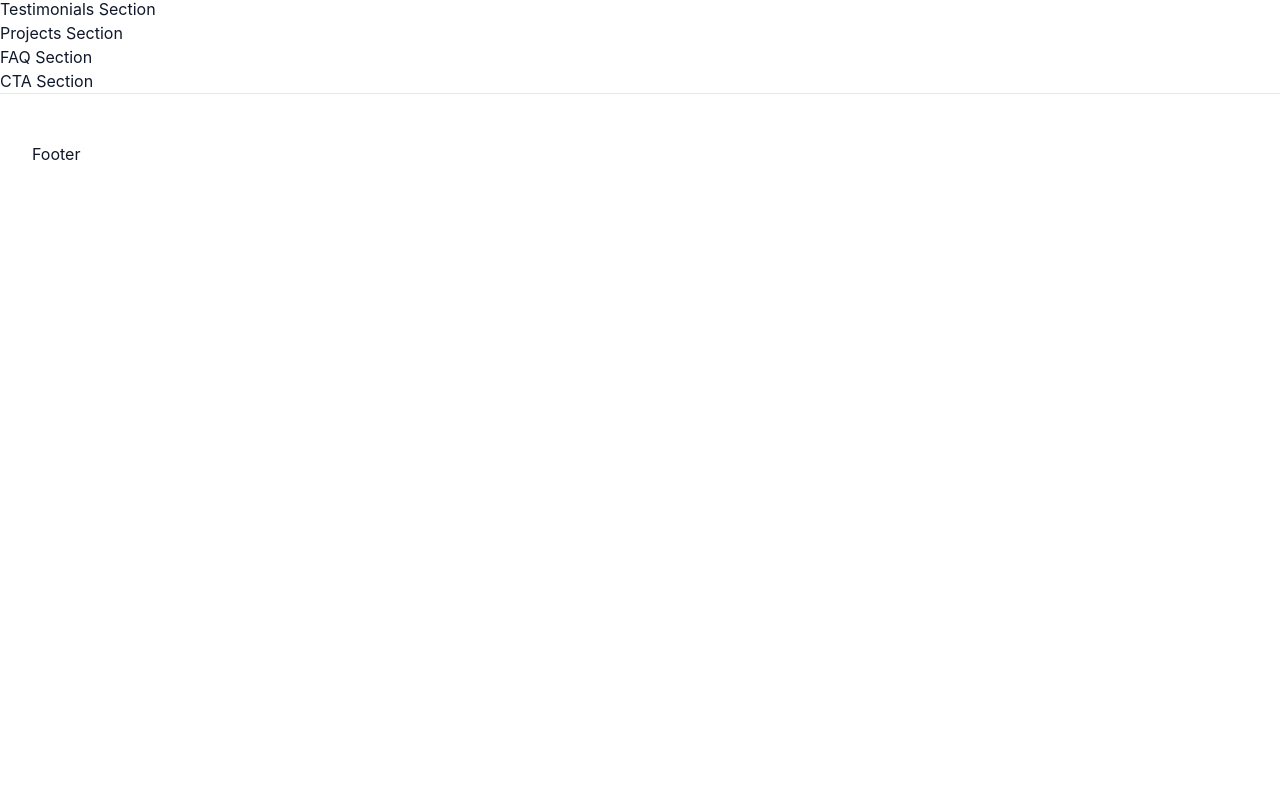
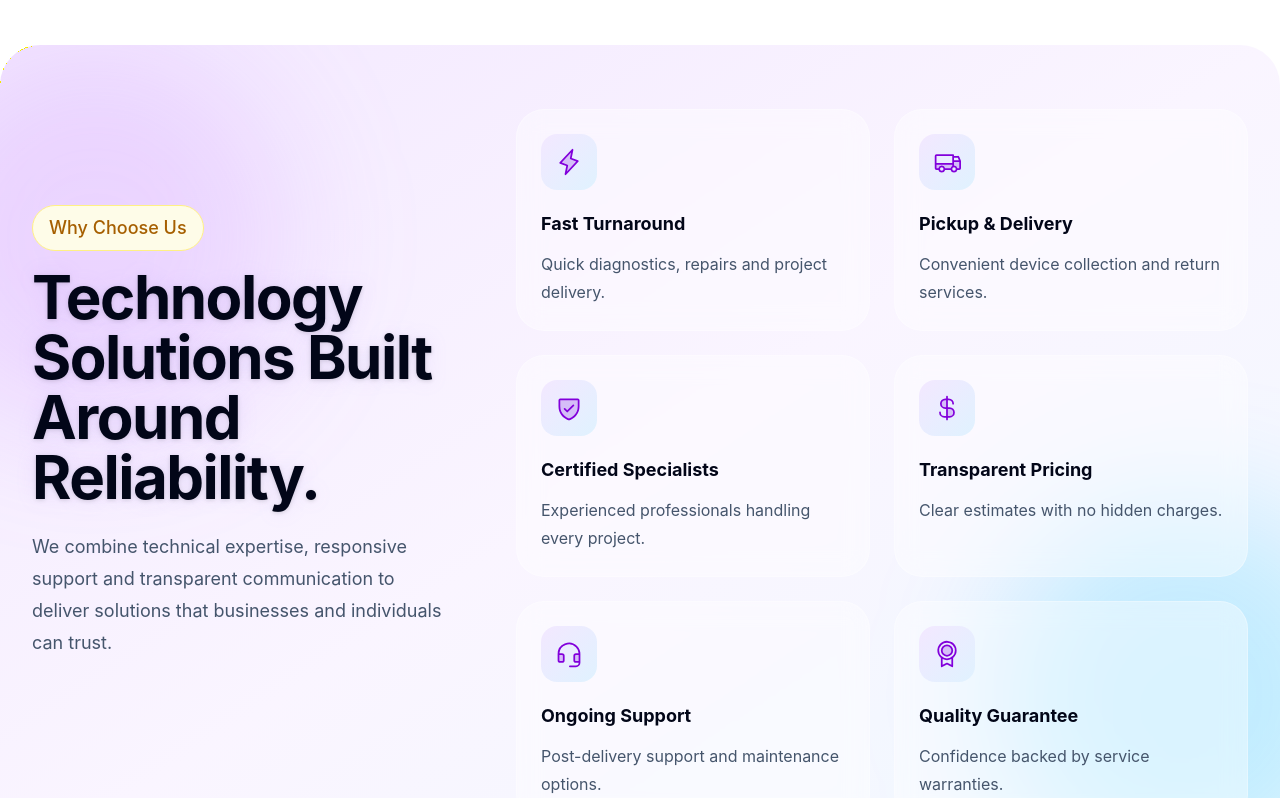
Before and after one commit to jollyp-peo/optical-ict, a Next.js app: page / in a window 1280 px wide. Shown: the part 3556-4354 px from the top of the page. Before the commit the page ends 3770 px from the top, so only its background shows below. Built offline with nearby package versions, Linux system fonts and the light colour scheme; no server answers.

Commit message:
Why to choose us ection

```diff
--- a/src/data/home.js
+++ b/src/data/home.js
@@ -54,11 +54,9 @@ export const servicesPreview = [
   {
     id: "laptop-repair",
     title: "Laptop Repair",
-    shortDescription:
-      "Diagnostics, upgrades and hardware repairs.",
+    shortDescription: "Diagnostics, upgrades and hardware repairs.",
 
-    image:
-      "/images/services/laptop-repair.webp",
+    image: "/images/services/laptop-repair.webp",
 
     description:
       "Professional diagnostics, motherboard repairs, SSD upgrades, RAM upgrades, cooling system maintenance and complete laptop restoration services.",
@@ -76,10 +74,8 @@ export const servicesPreview = [
   {
     id: "mobile-repair",
     title: "Mobile Repair",
-    shortDescription:
-      "Screen, battery and board repairs.",
-    image:
-      "/images/services/mobile-phone-repair.webp",
+    shortDescription: "Screen, battery and board repairs.",
+    image: "/images/services/mobile-phone-repair.webp",
 
     description:
       "Screen replacement, battery replacement, charging issues, water damage recovery and advanced motherboard repair services.",
@@ -97,10 +93,8 @@ export const servicesPreview = [
   {
     id: "website-development",
     title: "Website Development",
-    shortDescription:
-      "Modern websites built for growth.",
-    image:
-      "/images/services/webservice.webp",
+    shortDescription: "Modern websites built for growth.",
+    image: "/images/services/webservice.webp",
 
     description:
       "Business websites, landing pages, e-commerce platforms, Fintech and custom web applications optimized for performance and conversions.",
@@ -118,11 +112,9 @@ export const servicesPreview = [
   {
     id: "mobile-app-development",
     title: "Mobile App Development",
-    shortDescription:
-      "Cross-platform applications.",
+    shortDescription: "Cross-platform applications.",
 
-    image:
-      "/images/services/app-service.webp",
+    image: "/images/services/app-service.webp",
 
     description:
       "Modern Android and iOS applications using scalable technologies and enterprise-grade architecture.",
@@ -140,11 +132,9 @@ export const servicesPreview = [
   {
     id: "corporate-it",
     title: "Corporate IT Support",
-    shortDescription:
-      "Managed services for organizations.",
+    shortDescription: "Managed services for organizations.",
 
-    image:
-      "/images/services/corporate-it-support.webp",
+    image: "/images/services/corporate-it-support.webp",
 
     description:
       "Helpdesk support, infrastructure monitoring, security management and proactive IT maintenance for businesses.",
@@ -162,11 +152,9 @@ export const servicesPreview = [
   {
     id: "networking",
     title: "Networking",
-    shortDescription:
-      "Infrastructure and connectivity.",
+    shortDescription: "Infrastructure and connectivity.",
 
-    image:
-     "/images/services/it-support.webp",
+    image: "/images/services/it-support.webp",
 
     description:
       "Office network setup, WiFi deployment, firewall configuration, structured cabling and network optimization.",
@@ -219,3 +207,48 @@ export const processSteps = [
       "Receive your completed project, repaired device or continued technical support.",
   },
 ];
+
+export const whyChooseUs = {
+  title: "Technology Solutions Built Around Reliability.",
+
+  description:
+    "We combine technical expertise, responsive support and transparent communication to deliver solutions that businesses and individuals can trust.",
+
+  features: [
+    {
+      title: "Fast Turnaround",
+      description: "Quick diagnostics, repairs and project delivery.",
+      icon: "lightning",
+    },
+
+    {
+      title: "Pickup & Delivery",
+      description: "Convenient device collection and return services.",
+      icon: "truck",
+    },
+
+    {
+      title: "Certified Specialists",
+      description: "Experienced professionals handling every project.",
+      icon: "shield",
+    },
+
+    {
+      title: "Transparent Pricing",
+      description: "Clear estimates with no hidden charges.",
+      icon: "money",
+    },
+
+    {
+      title: "Ongoing Support",
+      description: "Post-delivery support and maintenance options.",
+      icon: "support",
+    },
+
+    {
+      title: "Quality Guarantee",
+      description: "Confidence backed by service warranties.",
+      icon: "award",
+    },
+  ],
+};
--- /dev/null
+++ b/src/features/home/components/WhyChooseUsFeature.jsx
@@ -0,0 +1,135 @@
+"use client";
+import {
+  Lightning,
+  Truck,
+  ShieldCheck,
+  CurrencyDollar,
+  Headset,
+  Medal,
+} from "@phosphor-icons/react";
+
+const icons = {
+  lightning: Lightning,
+  truck: Truck,
+  shield: ShieldCheck,
+  money: CurrencyDollar,
+  support: Headset,
+  award: Medal,
+};
+
+
+export default function WhyChooseUsFeature({
+  feature,
+}) {
+  const Icon = icons[feature.icon];
+
+  return (
+    <div
+      className="
+        group
+        relative
+        overflow-hidden
+
+        rounded-[28px]
+
+        border
+        border-white/30
+
+        bg-white/40
+
+        p-6
+
+        backdrop-blur-md
+
+        transition-all
+        duration-500
+
+        hover:-translate-y-2
+        hover:scale-[1.03]
+
+        hover:shadow-2xl
+      "
+    >
+      {/* Hover Glow */}
+
+      <div
+        className="
+          absolute
+          inset-0
+
+          opacity-0
+
+          transition-opacity
+          duration-500
+
+          group-hover:opacity-100
+        "
+      >
+        <div
+          className="
+            absolute
+            -top-10
+            -right-10
+
+            h-40
+            w-40
+
+            rounded-full
+
+            bg-yellow-300/40
+
+            blur-3xl
+          "
+        />
+      </div>
+
+      <div className="relative z-10">
+        <div
+          className="
+            mb-5
+
+            flex
+            h-14
+            w-14
+
+            items-center
+            justify-center
+
+            rounded-2xl
+
+            bg-gradient-to-br
+            from-purple-100
+            to-sky-100
+
+            text-purple-700
+          "
+        >
+          <Icon size={28} weight="duotone" />
+        </div>
+
+        <h3
+          className="
+            text-lg
+            font-bold
+
+            text-slate-950
+          "
+        >
+          {feature.title}
+        </h3>
+
+        <p
+          className="
+            mt-3
+
+            leading-7
+
+            text-slate-600
+          "
+        >
+          {feature.description}
+        </p>
+      </div>
+    </div>
+  );
+}
--- a/src/features/home/sections/WhyChooseUsSection.jsx
+++ b/src/features/home/sections/WhyChooseUsSection.jsx
@@ -1,7 +1,115 @@
+import Section from "@/components/layout/Section";
+import SectionHeader from "@/components/ui/SectionHeader";
+
+import { whyChooseUs } from "@/data/home";
+
+import WhyChooseUsFeature from "../components/WhyChooseUsFeature";
+
 export default function WhyChooseUsSection() {
   return (
-    <section>
-      Why Choose Us Section
-    </section>
+    <Section
+      containerClassName="
+        relative
+        overflow-hidden
+
+        rounded-[40px]
+
+        bg-gradient-to-br
+        from-purple-100
+        via-purple-50
+        to-sky-50
+
+        p-8
+        lg:p-16
+      "
+    >
+      {/* Ambient Glow */}
+
+      <div
+        className="
+          absolute
+          -left-24
+          top-0
+
+          h-96
+          w-96
+
+          rounded-full
+
+          bg-purple-400/20
+
+          blur-3xl
+        "
+      />
+
+      <div
+        className="
+          absolute
+          -right-24
+          bottom-0
+
+          h-96
+          w-96
+
+          rounded-full
+
+          bg-sky-400/20
+
+          blur-3xl
+        "
+      />
+
+      <div
+        className="
+          relative
+          z-10
+
+          grid
+          gap-16
+
+          lg:grid-cols-[420px_1fr]
+          lg:items-start
+        "
+      >
+        {/* Left Column */}
+
+        <div className="sticky top-24">
+          <SectionHeader
+            eyebrow="Why Choose Us"
+            title={whyChooseUs.title}
+            description={whyChooseUs.description}
+            eyebrowClassName="
+              border-purple-200
+              bg-purple-100
+              text-purple-700
+            "
+            titleClassName="
+              drop-shadow-sm
+              [text-shadow:0_0_20px_rgba(167,139,250,0.15)]
+            "
+          />
+        </div>
+
+        {/* Right Column */}
+
+        <div
+          className="
+            grid
+            gap-6
+
+            md:grid-cols-2
+          "
+        >
+          {whyChooseUs.features.map(
+            (feature) => (
+              <WhyChooseUsFeature
+                key={feature.title}
+                feature={feature}
+              />
+            )
+          )}
+        </div>
+      </div>
+    </Section>
   );
 }
```
